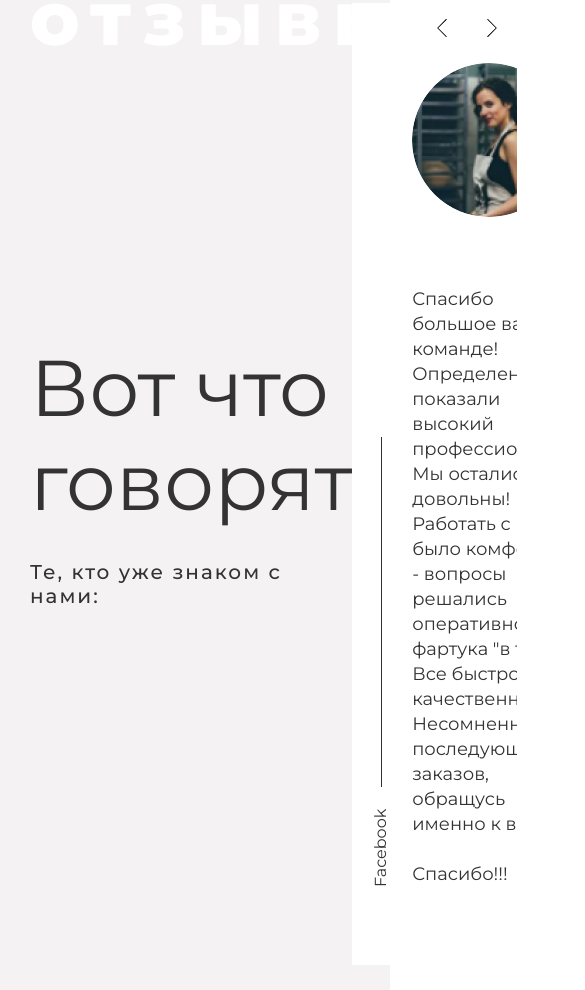
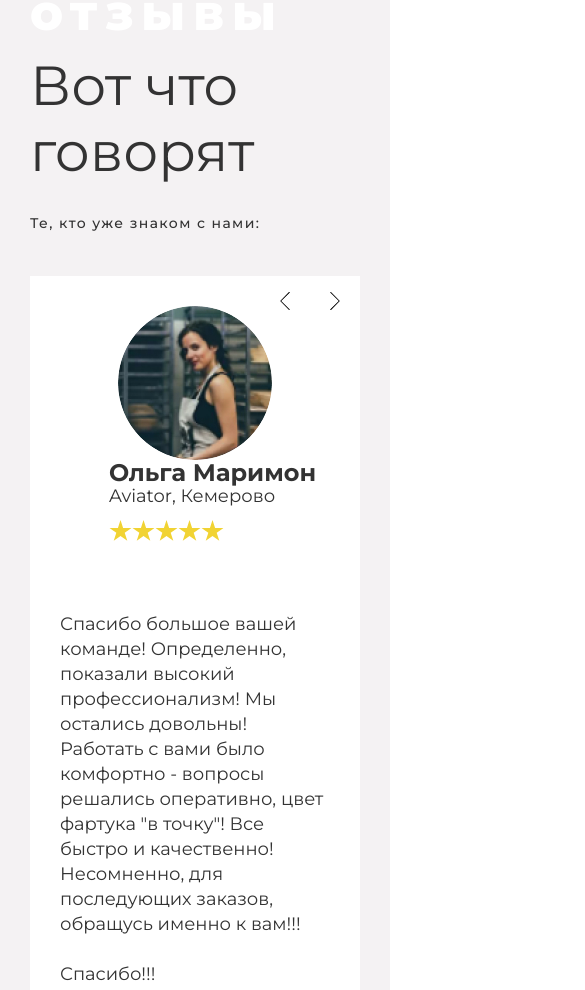
Before and after one commit to mrAzay/zapara, a website built with Parcel: page src/index.html in a window 390 px wide. Shown: the part 4362-5352 px from the top of the page, 585 px wide, since content can reach past the window. Built offline with nearby package versions, Linux system fonts and the light colour scheme.

Commit message:
Залупа залупская

```diff
--- a/src/style/section8.scss
+++ b/src/style/section8.scss
@@ -16,6 +16,7 @@
         align-items: center;
         justify-content: center;
         position: relative;
+        overflow: hidden;
         &-wrapper{
             max-width: 900px;
             width: 100%;
--- a/src/style/section9.scss
+++ b/src/style/section9.scss
@@ -33,7 +33,7 @@
             }
         }
         &-clients{
-            max-width: 50%;
+            max-width: calc(50% + 100px);
         }
     }
     &__slider{
@@ -41,17 +41,24 @@
         width: 100%;
         height: auto;
         overflow: hidden;
-        background: #FFFFFF;
+        &:before{
+            position: absolute;
+            content: '';
+            top: 0;
+            left: 100px;
+            width: 100%;
+            height: 100%;
+            background: #FFFFFF;
+        }
         &-wrapper{
-            padding: 60px;
             &-slide{
-                &.swiper-slide-active{
-                }
+                width: calc(100% - 100px) !important;
+                margin-left: 100px;
                 .review__link{
                     position: absolute;
                     transform: rotate(-90deg);
                     transform-origin: 0 0;
-                    left: -40px;
+                    left: -100px;
                     bottom: 0px;
                     width: 100px;
                     &:after{
@@ -65,6 +72,8 @@
                     }
                 }
                 .review__slide-header{
+                    padding: 60px;
+                    padding-bottom: 0;
                     display: flex;
                     align-items: center;
                     margin-bottom: 70px;
@@ -104,8 +113,9 @@
                     }
                 }
                 .review__slide-content{
+                    padding: 60px;
+                    padding-top: 0;
                     max-width: 490px;
-                    width: 100%;
                     font-size: 18px;
                     font-weight: 400;
                     line-height: 25px;
@@ -131,3 +141,63 @@
         }
     }
 }
+
+@media (max-width: 900px) {
+    .review__wrapper-header{
+        padding-top: 50px;
+        margin-bottom: 30px;
+    }
+    .review__wrapper{
+        flex-direction: column;
+    }
+    .review__wrapper-clients{
+        max-width: 100%;
+    }
+    .review__slider-wrapper-slide .review__link{
+        left: -80px;
+    }
+}
+@media (max-width: 570px) {
+    .review__slider-wrapper-slide .review__slide-header{
+        flex-direction: column;
+        padding: 30px;
+        padding-bottom: 0;
+    }
+    .review__slider-wrapper-slide .review__slide-content{
+        padding: 0 30px;
+    }
+    .review__slider-wrapper-slide .review__link{
+        position: relative;
+        width: 100%;
+        text-align: center;
+        display: flex;
+        transform: none;
+        left: auto;
+        align-items: center;
+        justify-content: center;
+        padding-bottom: 30px;
+        &:after{
+            display: none;
+        }
+    }
+    .review__slider-wrapper-slide{
+        width: 100% !important;
+        margin: 0;
+    }
+    .review__slider{
+        &:before{
+            left: 0;
+        }
+    }
+    .review__wrapper-header-title{
+        font-size: 55px;
+    }
+    .review__wrapper-header-text{
+        font-size: 14px;
+    }
+    .review__wrapper{
+        &:before{
+            font-size: 50px;
+        }
+    }
+}
```
